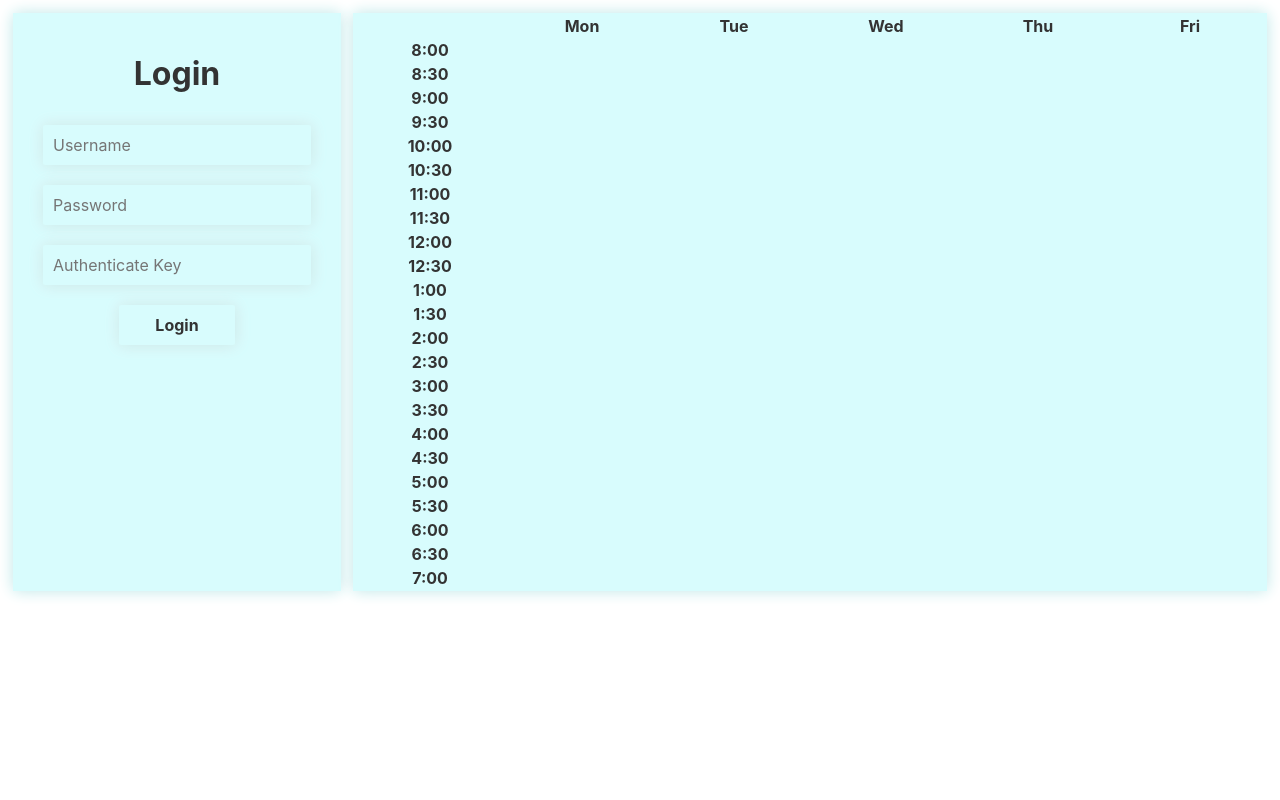
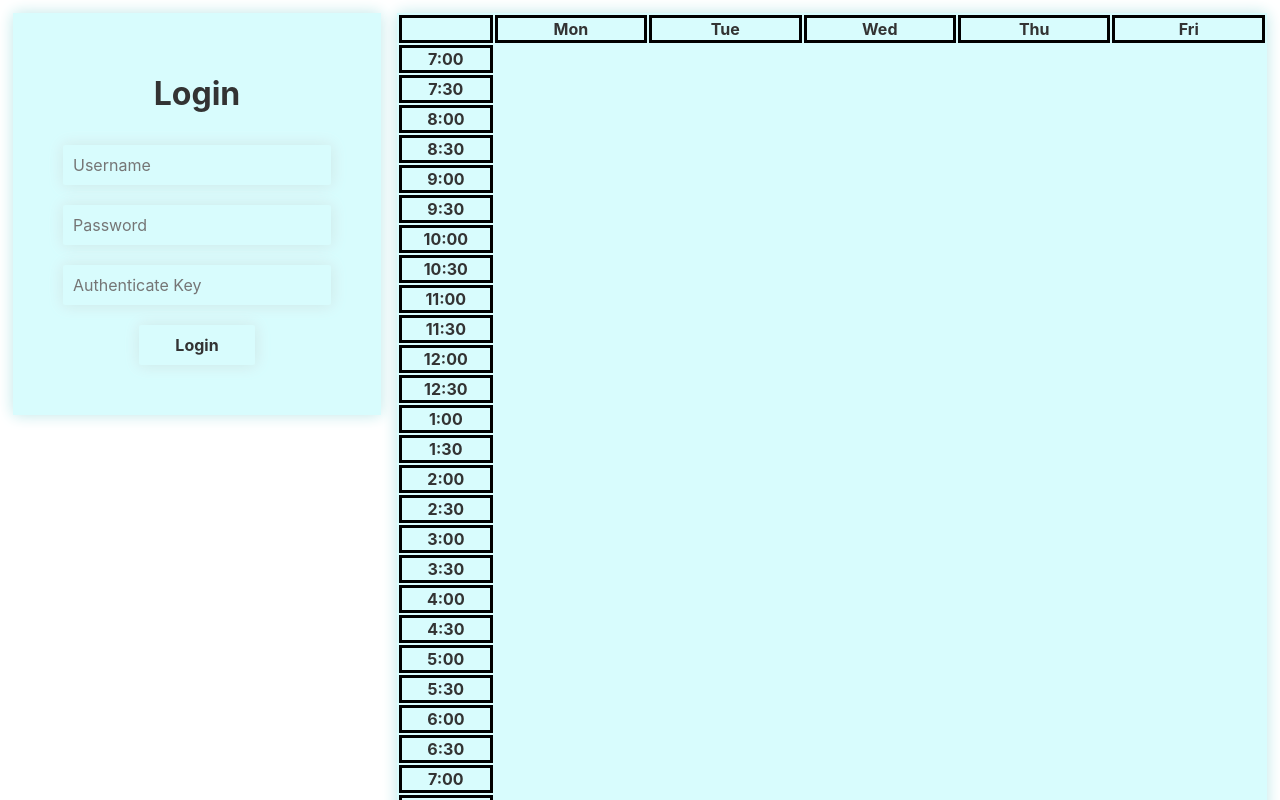
Before and after one commit to KamWithK/AllocatePlusInterface, a Svelte app: page / in a window 1280 px wide. Shown: the top 800 px of the page. Built offline with nearby package versions, Linux system fonts and the light colour scheme.

Commit message:
Fixed cell sizing issues for table

```diff
--- a/src/svelte/App.svelte
+++ b/src/svelte/App.svelte
@@ -22,7 +22,9 @@
 	main{
 		display: flex;
 		flex-direction: row;
-		gap: 12px;
+		align-items: flex-start;
+		gap: 16px;
+		justify-content: space-around;
 		margin: 5px;
 	}
 </style>
--- a/src/svelte/Components/Calendar.svelte
+++ b/src/svelte/Components/Calendar.svelte
@@ -1,13 +1,14 @@
 <script>
     let days = ["Mon", "Tue", "Wed", "Thu", "Fri"];
-    let times = ["8:00", "8:30", "9:00", "9:30", "10:00", "10:30", "11:00", "11:30", "12:00", "12:30", "1:00", "1:30", "2:00", "2:30", "3:00", "3:30", "4:00", "4:30", "5:00", "5:30", "6:00", "6:30", "7:00"]
+    let times = ["7:00","7:30","8:00", "8:30", "9:00", "9:30", "10:00", "10:30", "11:00", "11:30", "12:00", "12:30", "1:00", "1:30", "2:00", "2:30", "3:00", "3:30", "4:00", "4:30", "5:00", "5:30", "6:00", "6:30", "7:00", "7:30", "8:00", "8:30",
+    "9:00", "9:30", "10:00"]
 </script>
 
-<table style="width:100%">
+<table>
     <!-- Heading for days -->
     <tr>
-        <!-- Empty cell -->
-        <th></th>
+        <!-- Empty cell for times column -->
+        <th class = "times"></th>
         {#each days as day}
             <th>{day}</th>
         {/each}
@@ -15,16 +16,28 @@
 
     <!-- Heading for times -->
     {#each times as time}
-      <tr class = "times">
-          <th>{time}</th>
-      </tr>
+        <tr>
+            <th class = "times">{time}</th>
+        </tr>
     {/each}
 </table>
 
 <style>
     table{
-        table-layout: fixed;
+        table-layout:fixed;
+        width: 100%;
         background: #d8fcfd;
         box-shadow: 0.3px 0.3px 15px #C5E5E6, -0.3px -0.3px 15px #EBFFFF;
     }
+
+    .times{
+        width: 10%;
+        text-align: center;
+    }
+
+    tr, th {
+        border: black solid;
+    }
+
+
 </style>
--- a/src/svelte/Components/Login.svelte
+++ b/src/svelte/Components/Login.svelte
@@ -40,7 +40,7 @@
         display: flex;
         flex-direction: column;
         align-items: center;
-        padding: 20px;
+        padding: 40px;
         width: fit-content;
         background: #d8fcfd;
         box-shadow: 0.3px 0.3px 15px #C5E5E6, -0.3px -0.3px 15px #EBFFFF;
```
